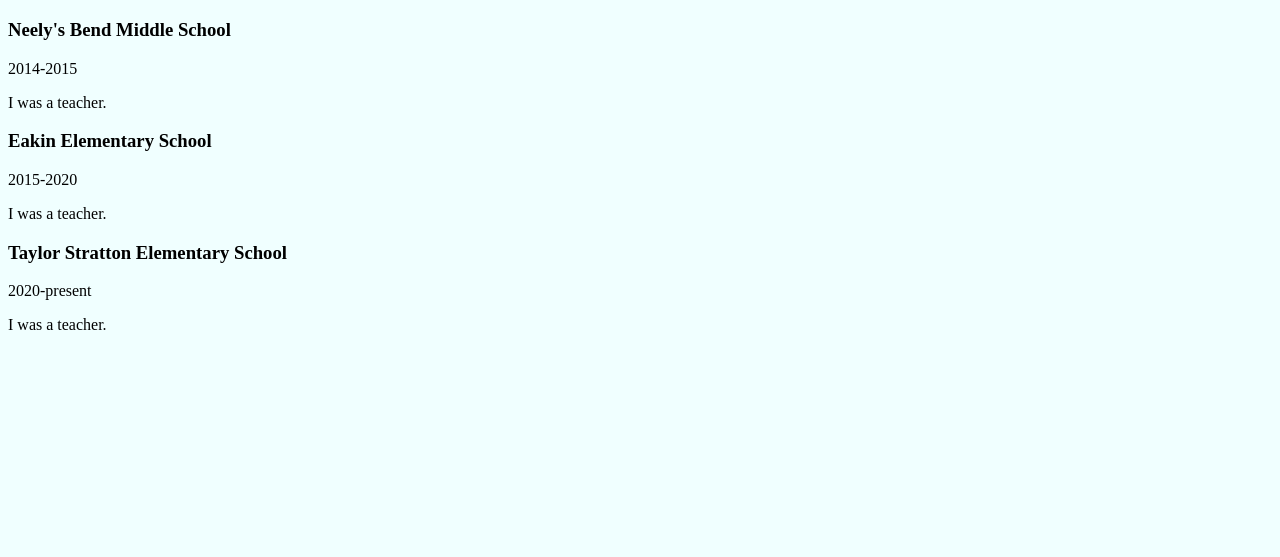
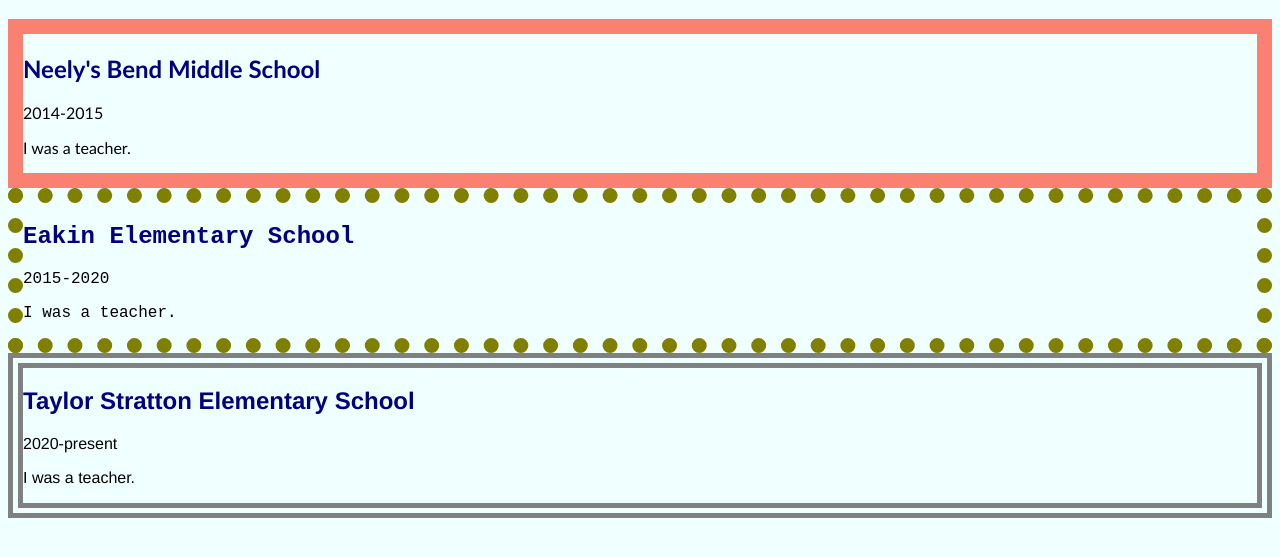
Before and after one commit to erin-stephens/LAB-HTML-Resume, a plain HTML site: page index.html in a window 1280 px wide. Shown: the part 61-618 px from the top of the page. Drawn offline with Linux system fonts and the light colour scheme.

Commit message:
first css edits

```diff
--- a/index.html
+++ b/index.html
@@ -15,17 +15,17 @@
 
   <h1> Erin Stephens Resume</h1>
   <article id="job1">
-    <h3>Neely's Bend Middle School</h3>
+    <h2>Neely's Bend Middle School</h2>
     <time>2014-2015</time>
     <p>I was a teacher.</p>
   </article>
   <article id="job2">
-    <h3>Eakin Elementary School</h3>
+    <h2>Eakin Elementary School</h2>
     <time>2015-2020</time>
     <p>I was a teacher.</p>
   </article>
   <article id="job3">
-    <h3>Taylor Stratton Elementary School</h3>
+    <h2>Taylor Stratton Elementary School</h2>
     <time>2020-present</time>
     <p>I was a teacher.</p>
   </article>
--- a/main.css
+++ b/main.css
@@ -1,3 +1,18 @@
 body {
   background-color: azure;
 }
+#job1 {
+  font-family:'Gill Sans', 'Gill Sans MT', Calibri, 'Trebuchet MS', sans-serif;
+  border: solid salmon 15px;
+}
+#job2 {
+  font-family: 'Courier New', Courier, monospace;
+  border: dotted olive 15px;
+}
+#job3 {
+  font-family: 'Franklin Gothic Medium', 'Arial Narrow', Arial, sans-serif;
+  border: double gray 15px;
+}
+h2 {
+  color: navy
+}
```
